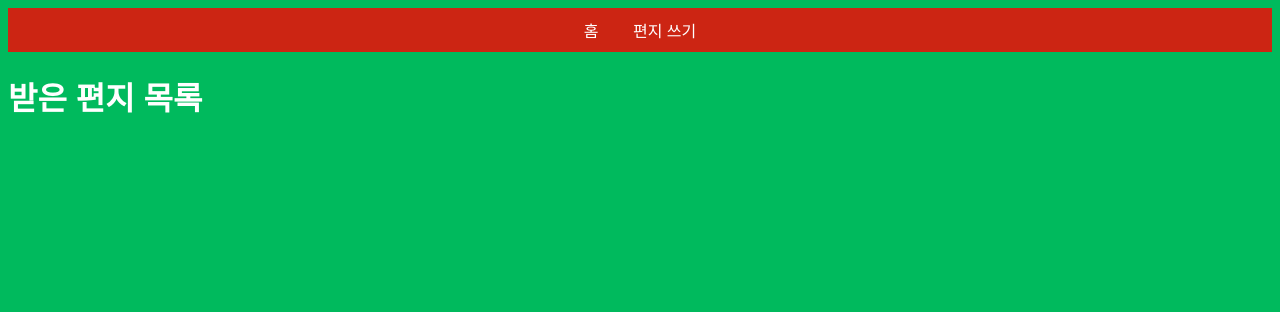
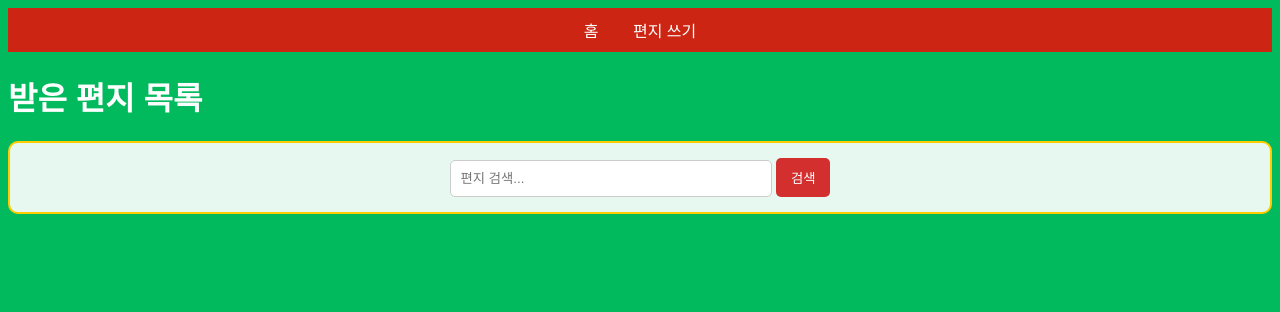
Before and after one commit to HiCommander123/ChristmasCard, a Flask app: page / in a window 1280 px wide. Shown: the top 312 px of the page. Run offline with Flask 2, Linux system fonts and the light colour scheme; data that the repository does not hold is empty.

Commit message:
검색기능 디테일 추가

```diff
--- a/app/templates/index.html
+++ b/app/templates/index.html
@@ -2,13 +2,13 @@
 
 {% block content %}
 <h1>받은 편지 목록</h1>
+<div class="search-container">
+    <form action="{{ url_for('index') }}" method="GET">
+        <input type="text" name="query" placeholder="편지 검색..." required>
+        <button type="submit">검색</button>
+    </form>
+</div>
 {% for letter in letters %}
-    <div class="search-container">
-        <form action="{{ url_for('index') }}" method="GET">
-            <input type="text" name="query" placeholder="편지 검색..." required>
-            <button type="submit">검색</button>
-        </form>
-    </div>
     <div>
         <h2>
             <a href="{{ url_for('view_letter', letter_id=letter.id) }}">
```
